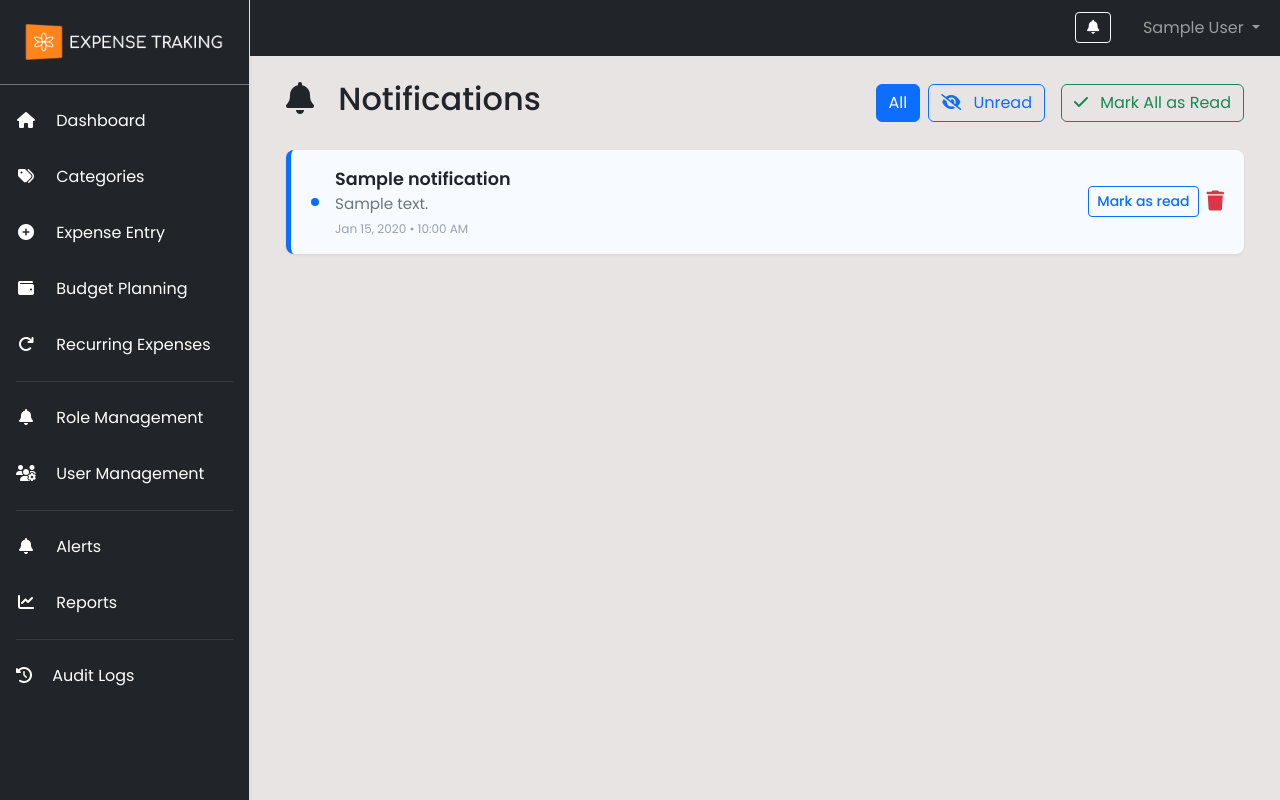
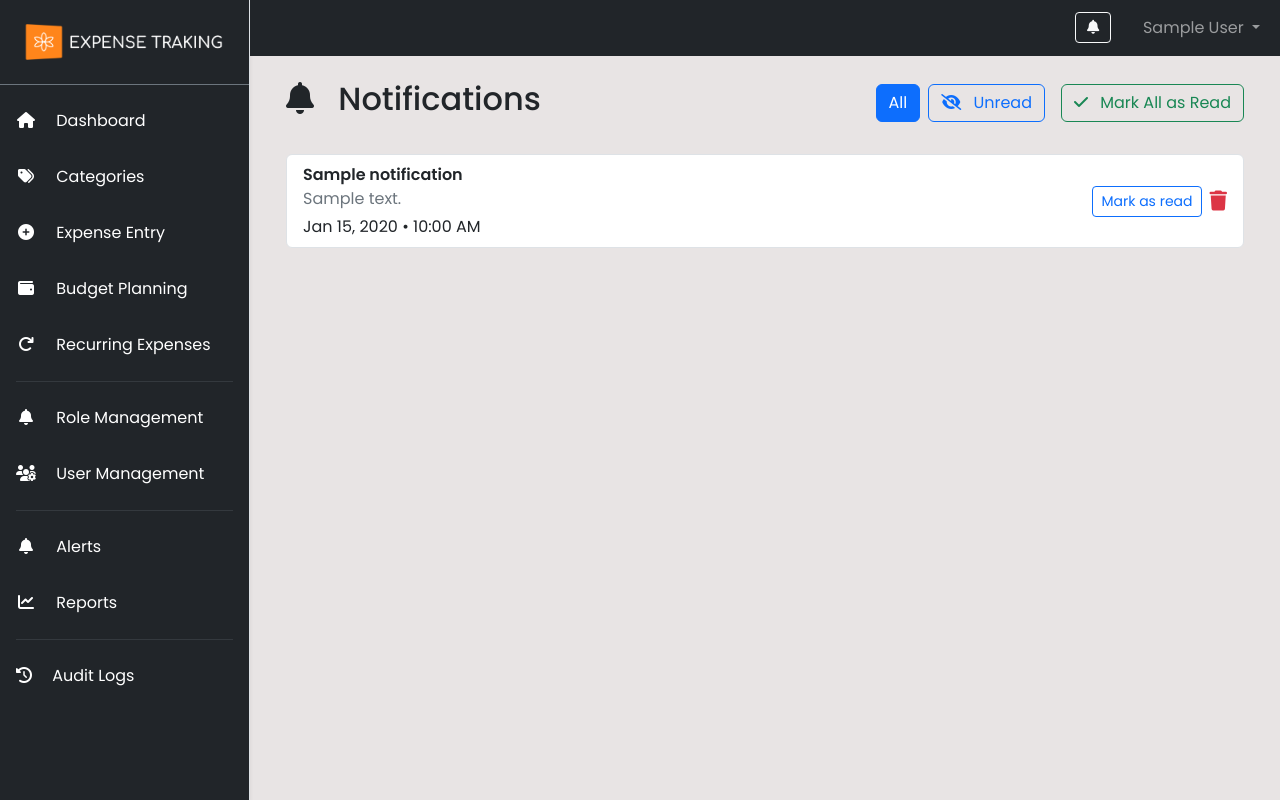
Before and after one commit to Nong-Phloeut/Expense-Tracker, a Django app: template app/templates/notifications.html in a window 1280 px wide. Run offline with Django 5.2, Linux system fonts and the light colour scheme; a user stored in the database is signed in; tables that the repository leaves empty hold one stand-in row (values such as "Sample post"); the template is opened without the code that fills it: most values are stand-ins (such as "Sample title", 1, 10 or a date in 2020); data that the repository does not hold is empty; parts of the project's set-up code (start-up, migrations or seed data) failed here and were passed over.

Commit message:
update style

```diff
--- a/app/templates/notifications.html
+++ b/app/templates/notifications.html
@@ -27,14 +27,15 @@
 
     <div class="notification-list-container">
         {% for notification in notifications %}
-        <div class="notification-card {% if not notification.is_read %}notification-unread{% endif %} d-flex align-items-center"
+        <div class="list-group">
+            <li class="{% if not notification.is_read %}notification-unread{% endif %} list-group-item d-flex justify-content-between align-items-center mt-1 ist-group-item-action"
                 data-id="{{ notification.pk }}" data-bs-toggle="modal" data-bs-target="#notificationDetailModal"
                 data-title="{{ notification.title }}" data-message="{{ notification.message|linebreaksbr }}"
                 data-time="{{ notification.created_at|date:" M d, Y • h:i A" }}">
 
                 <!-- Unread indicator -->
                 {% if not notification.is_read %}
-            <div class="unread-indicator me-3"></div>
+                <div class="unread-indicator"></div>
                 {% endif %}
 
                 <div class="notification-content flex-grow-1">
@@ -52,6 +53,7 @@
                         <i class="fas fa-trash fa-lg"></i>
                     </a>
                 </div>
+            </li>
         </div>
         {% empty %}
         <div class="text-center text-muted py-5">
@@ -138,75 +140,9 @@
     });
 </script>
 
-
 <style>
-    /* Container for the notification cards */
-.notification-list-container {
-    padding: 0;
-    margin: 0 auto;
-}
-
-/* Individual notification card styling */
-.notification-card {
+    .list-group-item {
         cursor: pointer;
-    background-color: #ffffff;
-    border-radius: 8px; /* Softer corners */
-    margin-bottom: 12px;
-    padding: 16px 20px;
-    box-shadow: 0 1px 3px rgba(0, 0, 0, 0.08); /* Subtle shadow for depth */
-    transition: all 0.3s ease;
-    border-left: 5px solid transparent; /* Prepare for unread indicator */
-}
-
-/* Hover effect */
-.notification-card:hover {
-    box-shadow: 0 4px 8px rgba(0, 0, 0, 0.1); /* Lighter shadow on hover */
-    transform: translateY(-2px); /* Slight lift */
-}
-
-/* Unread state */
-.notification-unread {
-    border-left-color: #0d6efd; /* Primary color left border */
-    background-color: #f7faff; /* Very light blue background */
-}
-
-/* Unread visual indicator (dot/line) */
-.unread-indicator {
-    width: 8px;
-    height: 8px;
-    background-color: #0d6efd; /* Primary color dot */
-    border-radius: 50%;
-    flex-shrink: 0; /* Prevents dot from shrinking */
-}
-
-/* Notification time styling */
-.notification-time {
-    font-size: 0.75rem; /* Smaller, less intrusive */
-    color: #99a2ad; /* Lighter color */
-}
-
-/* Mark as read button (using Bootstrap btn-outline-primary) */
-.mark-read-btn {
-    font-weight: 500;
-    transition: all 0.2s;
-}
-
-/* Delete button icon */
-.delete-btn {
-    transition: color 0.2s, transform 0.2s;
-    line-height: 1; /* Ensures vertical alignment is clean */
-}
-.delete-btn:hover {
-    color: #dc3545 !important; /* Ensure hover color is red */
-    transform: scale(1.1);
-}
-
-/* Adjust font size for title and message */
-.notification-title {
-    font-size: 1.1rem;
-}
-.notification-message {
-    font-size: 0.95rem;
     }
 </style>
 
```
Lines whose indentation alone changed are shown as unchanged.
